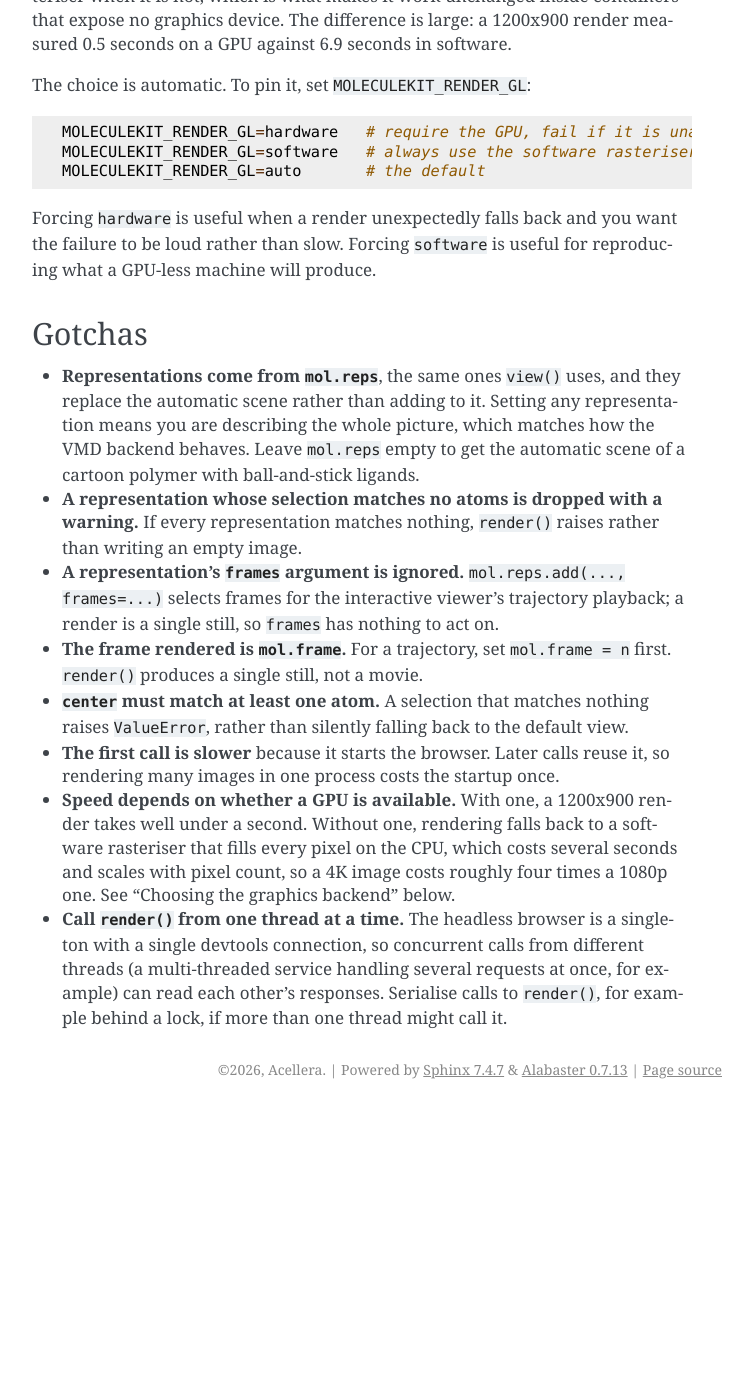
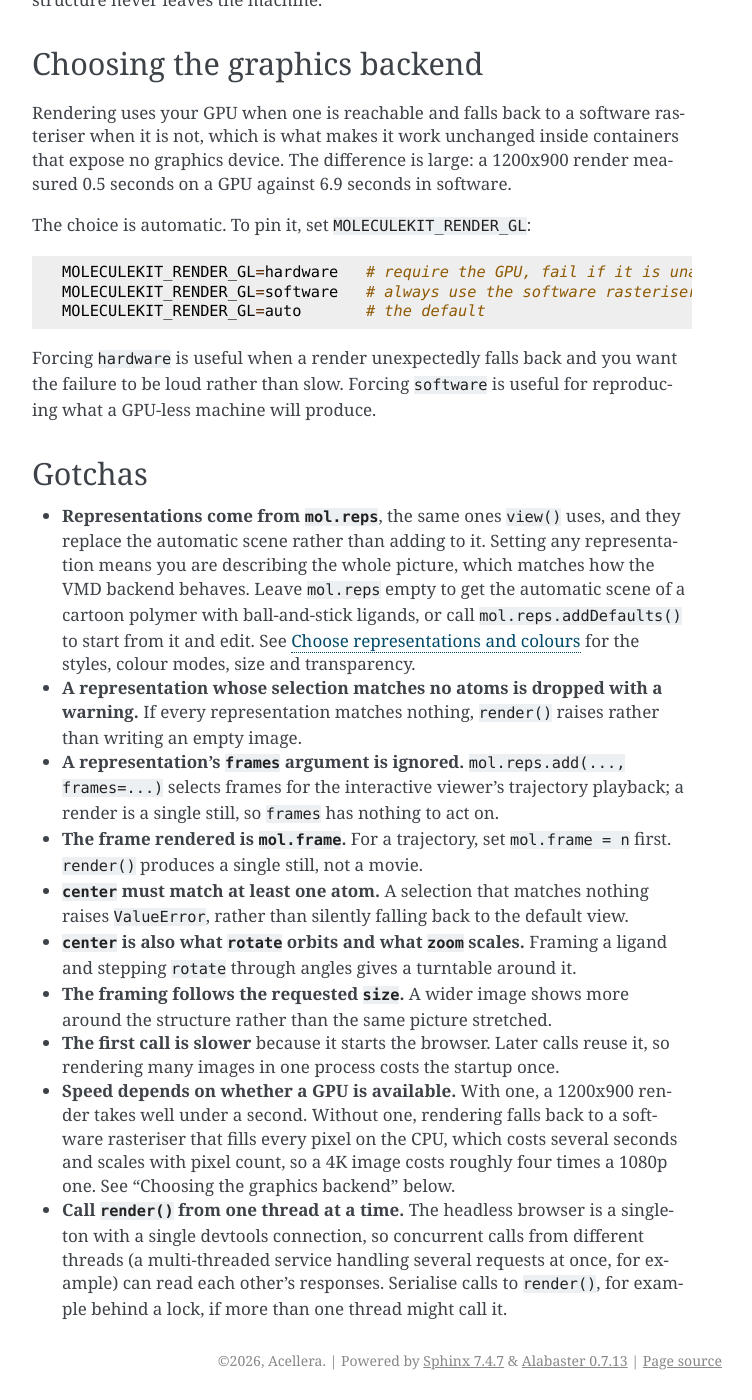
Before and after one commit to Acellera/moleculekit, a Sphinx documentation site: the page built from doc/source/how-to/render-an-image.md, in a window 1280 px wide and 1400 px high, scrolled down 1478 px. Shown: the whole window, without its empty margins (388-1140 px from the left). Built offline with Sphinx 7.4.7, drawn with Linux system fonts in a browser that asks for light colours; pages that are not in the unit, such as notebooks, are missing from menus; before the commit the page ends 2587 px from its top, so only the background shows below that; some of the changed text lies outside the part shown.

Commit message:
added docs

```diff
--- a/doc/source/how-to/render-an-image.md
+++ b/doc/source/how-to/render-an-image.md
@@ -32,6 +32,8 @@
 | `center` | Atom selection to frame the camera on. |
 | `rotate` | `"front"`, `"back"`, `"left"`, `"right"`, `"top"`, `"bottom"`, or `(rx, ry, rz)` in degrees. |
 | `zoom` | Larger values move the camera closer. |
+| `clip` | Half-thickness in Angstrom of the slab drawn around what the camera frames, cutting away what is in front of and behind it. Omit to draw the whole structure. |
+| `fog` | Depth cueing strength, `0` to `100`. Fog fades distant geometry into the background colour. Omit for Mol\*'s own strength. |
 | `background` | Colour name or hex string. Ignored when `transparent=True`. |
 | `transparent` | Render onto a transparent background, ignoring `background`. |
 | `timeout` | Seconds allowed for one render. |
@@ -74,7 +76,10 @@
   they replace the automatic scene rather than adding to it. Setting any
   representation means you are describing the whole picture, which matches how
   the VMD backend behaves. Leave `mol.reps` empty to get the automatic scene of
-  a cartoon polymer with ball-and-stick ligands.
+  a cartoon polymer with ball-and-stick ligands, or call `mol.reps.addDefaults()`
+  to start from it and edit. See
+  [Choose representations and colours](choose-representations.md) for the
+  styles, colour modes, size and transparency.
 - **A representation whose selection matches no atoms is dropped with a
   warning.** If every representation matches nothing, `render()` raises rather
   than writing an empty image.
@@ -85,6 +90,10 @@
   first. `render()` produces a single still, not a movie.
 - **`center` must match at least one atom.** A selection that matches nothing
   raises `ValueError`, rather than silently falling back to the default view.
+- **`center` is also what `rotate` orbits and what `zoom` scales.** Framing a
+  ligand and stepping `rotate` through angles gives a turntable around it.
+- **The framing follows the requested `size`.** A wider image shows more around
+  the structure rather than the same picture stretched.
 - **The first call is slower** because it starts the browser. Later calls reuse
   it, so rendering many images in one process costs the startup once.
 - **Speed depends on whether a GPU is available.** With one, a 1200x900 render
--- a/doc/source/llms.txt
+++ b/doc/source/llms.txt
@@ -31,6 +31,7 @@
 - [Compute protein-ligand interactions](how-to/compute-protein-ligand-interactions.md)
 - [Convert a Molecule to RDKit or OpenFF](how-to/convert-to-rdkit-and-openff.md)
 - [View a molecule](how-to/view-a-molecule.md)
+- [Choose representations and colours](how-to/choose-representations.md): styles, colour modes, size and transparency for `view()` and `render()`.
 - [Render a molecule to an image file](how-to/render-an-image.md)
 - [Fetch from RCSB and OPM](how-to/fetch-from-rcsb-and-opm.md)
 
```
Also changed, not shown: doc/source/how-to/choose-representations.md (added, +109 -0 lines), doc/source/how-to/index.md (+1 -0 lines), 3 other files.
